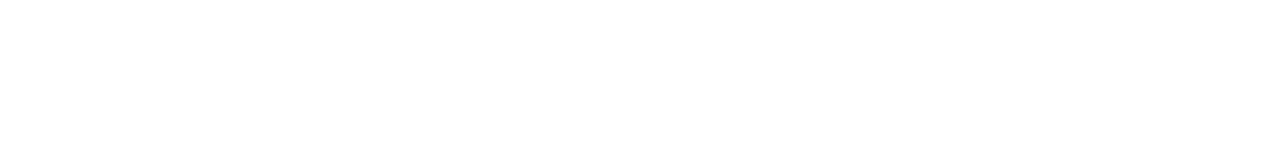
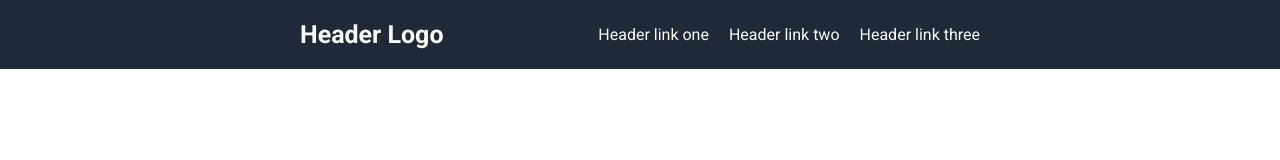
Before and after one commit to rvolkov8/project-landing-page, a plain HTML site: page index.html in a window 1280 px wide. Drawn offline with Linux system fonts and the light colour scheme.

Commit message:
Create and style the header

```diff
--- a/index.html
+++ b/index.html
@@ -3,8 +3,20 @@
 <head>
     <title>My Landing Page</title>
     <link rel="stylesheet" href="style.css">
+    <link rel="preconnect" href="https://fonts.googleapis.com">
+    <link rel="preconnect" href="https://fonts.gstatic.com" crossorigin>
+    <link href="https://fonts.googleapis.com/css2?family=Roboto:ital,wght@0,300;0,400;0,700;0,900;1,300&display=swap" rel="stylesheet">
 </head>
 <body>
-
+    <div id="header">
+        <div id="logo">
+            Header Logo
+        </div>
+        <div id="menu">
+            <a href="">Header link one</a>
+            <a href="">Header link two</a>
+            <a href="">Header link three</a>
+        </div>
+    </div>
 </body>
 </html>
--- a/style.css
+++ b/style.css
@@ -0,0 +1,33 @@
+body {
+    font-family: Roboto;
+    margin: 0;
+    display: flex;
+    flex-direction: column;
+}
+
+#header {
+    background-color: #1F2937;
+
+    display: flex;
+    justify-content: space-between;
+    align-items: center;
+
+    padding: 20px 300px;
+}
+
+#logo {
+    color: #F9FAF8;
+    font-size: 25px;
+    font-weight: 700;
+}
+
+#menu {
+    display: flex;
+    gap: 20px;
+}
+
+a {
+    text-decoration: none;
+    color: #F9FAF8;
+    font-weight: 400;
+}
```
